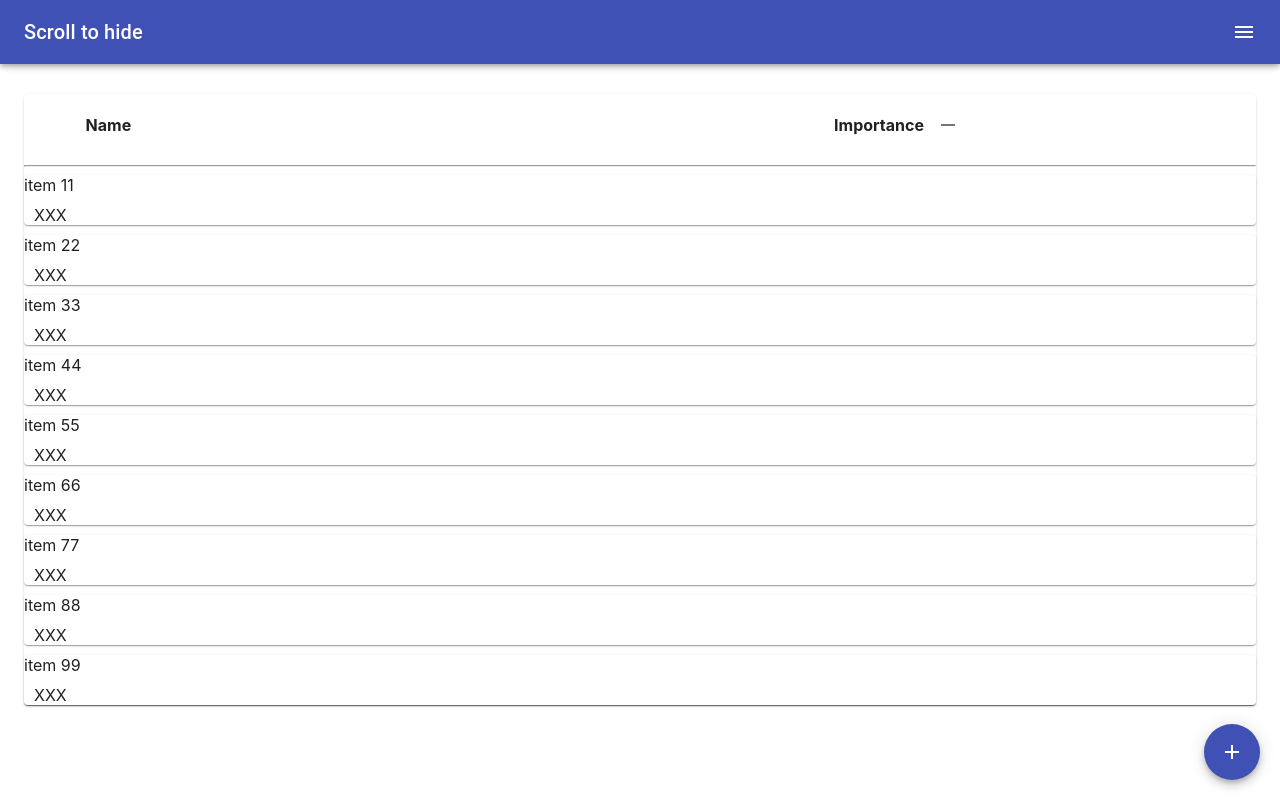
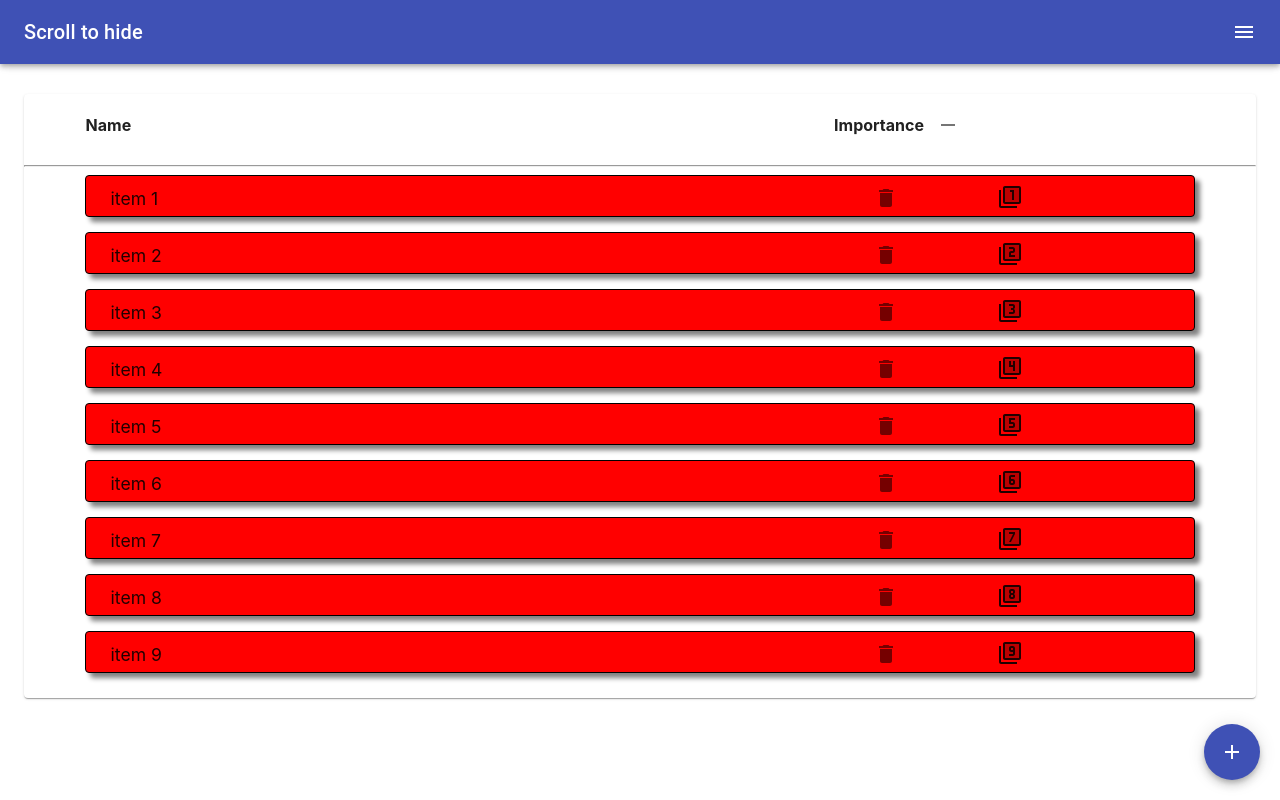
Before and after one commit to TaylenH/todoApp, a React (Create React App) app: page / in a window 1280 px wide. Built offline with nearby package versions, Linux system fonts and the light colour scheme.

Commit message:
updated todo item apperance

```diff
--- /dev/null
+++ b/src/components/ImportanceIcon.tsx
@@ -0,0 +1,41 @@
+import React from 'react';
+import Filter1Icon from '@material-ui/icons/Filter1TwoTone';
+import Filter2Icon from '@material-ui/icons/Filter2TwoTone';
+import Filter3Icon from '@material-ui/icons/Filter3TwoTone';
+import Filter4Icon from '@material-ui/icons/Filter4TwoTone';
+import Filter5Icon from '@material-ui/icons/Filter5TwoTone';
+import Filter6Icon from '@material-ui/icons/Filter6TwoTone';
+import Filter7Icon from '@material-ui/icons/Filter7TwoTone';
+import Filter8Icon from '@material-ui/icons/Filter8TwoTone';
+import Filter9Icon from '@material-ui/icons/Filter9TwoTone';
+
+type props = {
+    importance: number
+};
+
+const ImportanceIcon = ({ importance }: props) => {
+    switch(importance){
+        case 1:
+            return <Filter1Icon />
+        case 2:
+            return <Filter2Icon />
+        case 3:
+            return <Filter3Icon />
+        case 4:
+            return <Filter4Icon />
+        case 5:
+            return <Filter5Icon />
+        case 6:
+            return <Filter6Icon />
+        case 7:
+            return <Filter7Icon />
+        case 8:
+            return <Filter8Icon />
+        case 9:
+            return <Filter9Icon />
+        default:
+            return <Filter1Icon />
+    }
+}
+
+export default ImportanceIcon;
--- a/src/components/TodoItem.tsx
+++ b/src/components/TodoItem.tsx
@@ -1,60 +1,97 @@
-import React from 'react';
-import { makeStyles } from '@material-ui/core/styles';
-import { todoItem } from '../types';
-import { Paper, ExpansionPanel, ExpansionPanelSummary, ExpansionPanelDetails } from '@material-ui/core';
-
+import React from "react";
+import { makeStyles } from "@material-ui/core/styles";
+import { todoItem } from "../types";
+import {
+  Paper,
+  ExpansionPanel,
+  ExpansionPanelSummary,
+  ExpansionPanelDetails,
+  IconButton,
+  Icon
+} from "@material-ui/core";
+import DeleteIcon from '@material-ui/icons/Delete';
+import ImportanceIcon from './ImportanceIcon';
 
 interface props {
-    todoItem: todoItem,
-    handleDelete(id: string): void,
-};
+  todoItem: todoItem;
+  handleDelete(id: string): void;
+}
 
 const useStyles = makeStyles({
   deleteButton: {
-        margin: '10px',
-        cursor: 'pointer',
-        '&:hover': {
-            background: 'red'
+    margin: "10px",
+    cursor: "pointer",
+    "&:hover": {
+      background: "red"
     }
   },
   paper: {
-        marginBottom: '10px',
+    margin: "0 auto 15px",
+    height: "40px",
+    backgroundColor: "red",
+    border: '1px solid black',
+    boxShadow: '5px 5px 5px grey',
+    width: '90%'
+  },
+  name: {
+    position: 'relative',
+    left: '25px',
+    bottom: '5px',
+    fontSize: '1.1rem'
+  },
+  delete: {
+      position: 'relative',
+      bottom: '58px',
+      left: '70%',
+  },
+  importance: {
+    position: 'relative',
+    bottom: '51px',
+    left: '78%',
   }
-})
+});
 
-const TodoItem: React.FC<props> = ({ todoItem: todo, handleDelete}) => {
+const TodoItem = ({ todoItem: todo, handleDelete }: props) => {
   const styles = useStyles();
 
   let [isExpanded, setExpanded] = React.useState<boolean>(false);
   const handleExpansion = () => setExpanded(isExpanded ? false : true);
 
-    let item;
-
-
-    if(todo.description){
-        item = <>
+  if (todo.description) {
+    return (
+      <>
         <ExpansionPanel expanded={isExpanded} onClick={() => handleExpansion()}>
           <ExpansionPanelSummary>
             {todo.name}
             {todo.importance}
-                    <p onClick={() => handleDelete(todo.id)} className={styles.deleteButton}>XXX</p>
+            <p
+              onClick={() => handleDelete(todo.id)}
+              className={styles.deleteButton}
+            >
+              XXX
+            </p>
           </ExpansionPanelSummary>
-                <ExpansionPanelDetails>
-                    {todo.description}
-                </ExpansionPanelDetails>
+          <ExpansionPanelDetails>{todo.description}</ExpansionPanelDetails>
         </ExpansionPanel>
-        </>;
-    }else{
-        item = <Paper className={styles.paper}>
-        {todo.name}
-        {todo.importance}
-        <p onClick={() => handleDelete(todo.id)} className={styles.deleteButton}>XXX</p>
-        </Paper>;
-    }
-
+      </>
+    );
+  } else {
     return (
-        item
+      <Paper className={styles.paper}>
+        <div className={styles.name}>
+            <p>{todo.name}</p>
+        </div>
+        <IconButton onClick={() => handleDelete(todo.id)} className={styles.delete}>
+            <Icon >
+                <DeleteIcon />
+            </Icon>
+        </IconButton>
+        <Icon className={styles.importance} >
+            <ImportanceIcon importance={todo.importance} />
+        </Icon>
+      </Paper>
     );
   }
+};
 
 export default TodoItem;
--- a/src/components/TodoListSurface.tsx
+++ b/src/components/TodoListSurface.tsx
@@ -29,7 +29,8 @@ const useStyles = makeStyles({
         alignItems: 'center'
     },
     fullSurface: {
-        marginBottom: '80px'
+        marginBottom: '80px',
+        paddingBottom: '10px'
     }
 })
 
```
Lines whose indentation alone changed are shown as unchanged.
